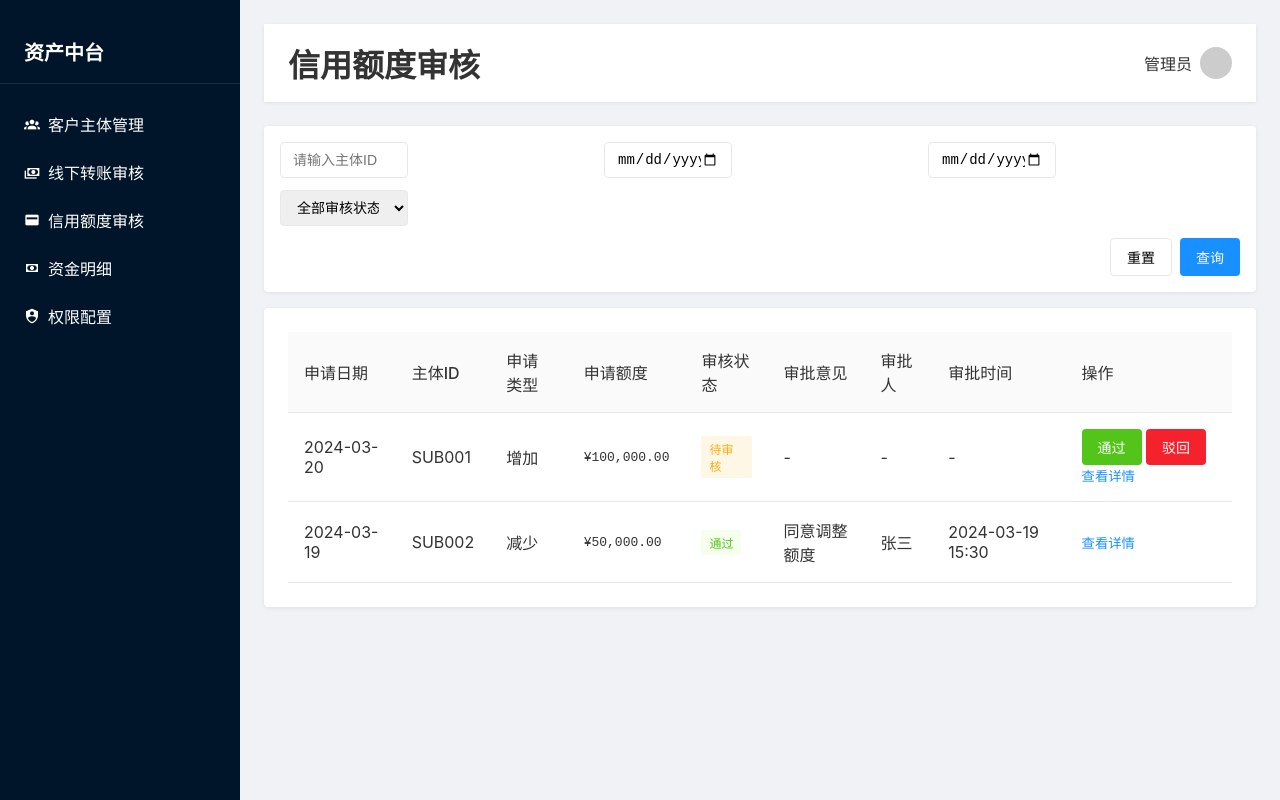
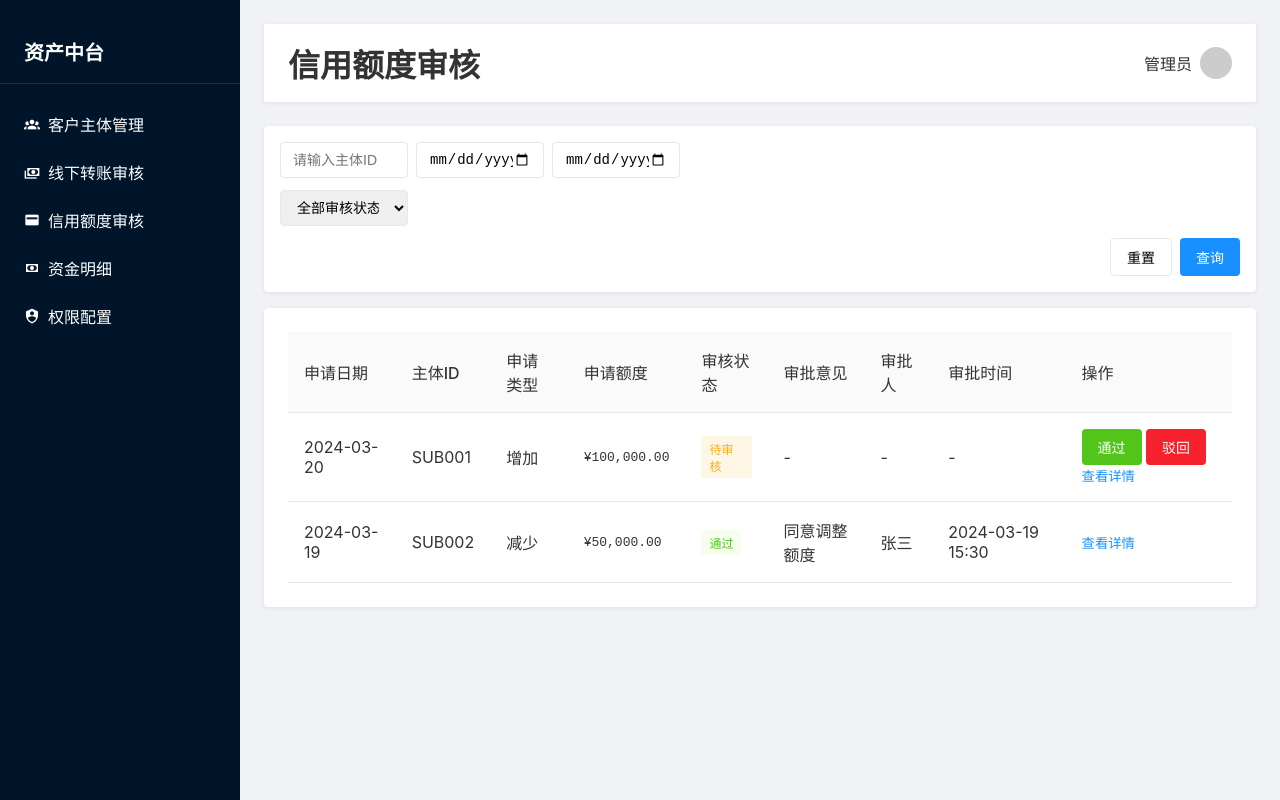
Before and after one commit to TK0918/assets, a plain HTML site: page modules/credit-review.html in a window 1280 px wide. Drawn offline with Linux system fonts and the light colour scheme.

Commit message:
Update filter items spacing to 8px and add flex-wrap

```diff
--- a/modules/credit-review.html
+++ b/modules/credit-review.html
@@ -38,12 +38,13 @@
 
         .filter-row {
             display: flex;
-            gap: 12px;
+            gap: 8px;
             margin-bottom: 12px;
+            flex-wrap: wrap;
         }
 
         .filter-item {
-            flex: 1;
+            flex: 0 0 auto;
         }
 
         .filter-item input,
```
Also changed, not shown: modules/customer-entity.html (+3 -2 lines), modules/transaction-details.html (+3 -2 lines), modules/transfer-review.html (+3 -2 lines).
